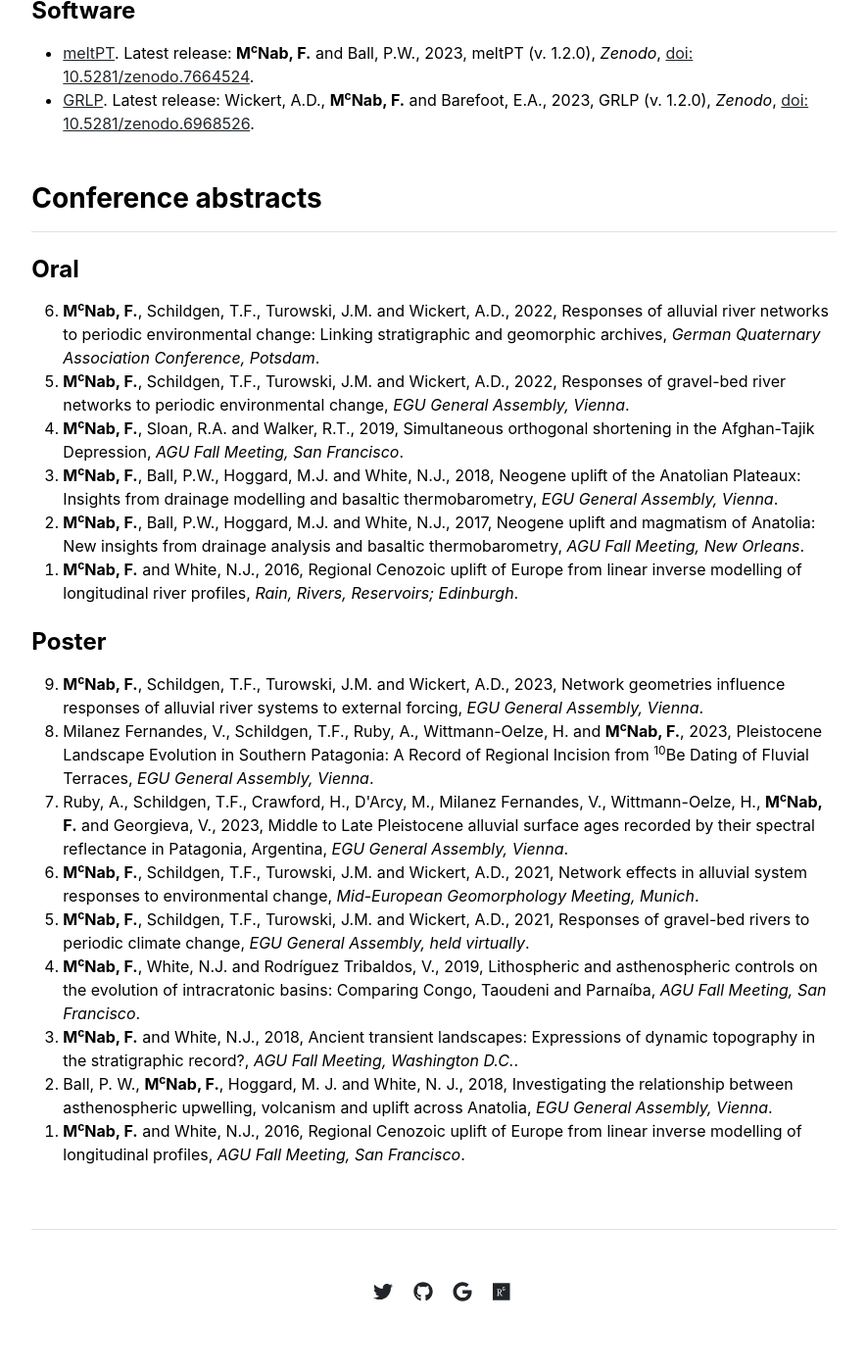
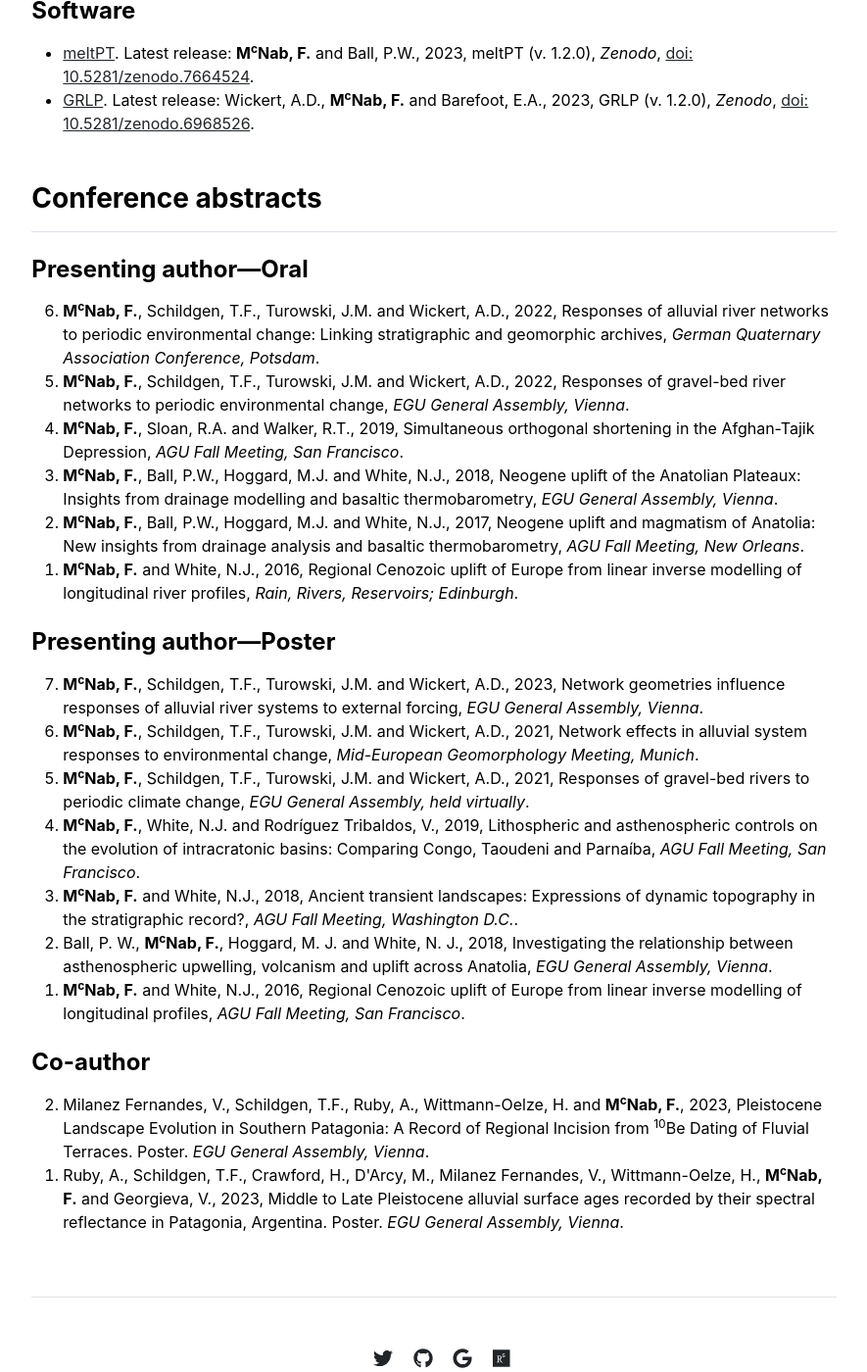
Before and after one commit to fmcnab/fmcnab.github.io, a Jekyll site: the page built from publications.md, in a window 1280 px wide and 1400 px high, scrolled down 820 px. Shown: the whole window at 98% size, without its empty margins (197-1082 px from the left). Built offline with Jekyll 4.4.1, drawn with Linux system fonts in a browser that asks for light colours.

Commit message:
Rearrange conference abstracts.

```diff
--- a/_data/publications.yml
+++ b/_data/publications.yml
@@ -28,11 +28,13 @@ conference_oral:
 
 conference_poster:
 - {names: '<b>M<sup>c</sup>Nab, F.</b>, Schildgen, T.F., Turowski, J.M. and Wickert, A.D.', year: '2023', title: 'Network geometries influence responses of alluvial river systems to external forcing', meeting: 'EGU General Assembly, Vienna', doi: '10.5194/egusphere-egu23-14815', url: 'https://doi.org/10.5194/egusphere-egu23-14815'}
-- {names: 'Milanez Fernandes, V., Schildgen, T.F., Ruby, A., Wittmann-Oelze, H. and <b>M<sup>c</sup>Nab, F.</b>', year: '2023', title: 'Pleistocene Landscape Evolution in Southern Patagonia: A Record of Regional Incision from <sup>10</sup>Be Dating of Fluvial Terraces', meeting: 'EGU General Assembly, Vienna', doi: '10.5194/egusphere-egu23-15938', url: 'https://doi.org/10.5194/egusphere-egu23-15938'}
-- {names: 'Ruby, A., Schildgen, T.F., Crawford, H., D&#39;Arcy, M., Milanez Fernandes, V., Wittmann-Oelze, H., <b>M<sup>c</sup>Nab, F.</b> and Georgieva, V.', year: '2023', title: 'Middle to Late Pleistocene alluvial surface ages recorded by their spectral reflectance in Patagonia, Argentina', meeting: 'EGU General Assembly, Vienna', doi: '10.5194/egusphere-egu23-16214', url: 'https://doi.org/10.5194/egusphere-egu23-16214'}
 - {names: '<b>M<sup>c</sup>Nab, F.</b>, Schildgen, T.F., Turowski, J.M. and Wickert, A.D.', year: '2021', title: 'Network effects in alluvial system responses to environmental change', meeting: 'Mid-European Geomorphology Meeting, Munich'}
 - {names: '<b>M<sup>c</sup>Nab, F.</b>, Schildgen, T.F., Turowski, J.M. and Wickert, A.D.', year: '2021', title: 'Responses of gravel-bed rivers to periodic climate change', meeting: 'EGU General Assembly, held virtually', doi: '10.5194/egusphere-egu21-7904', url: 'https://doi.org/10.5194/egusphere-egu21-7904'}
 - {names: '<b>M<sup>c</sup>Nab, F.</b>, White, N.J. and Rodr&#237;guez Tribaldos, V.', year: '2019', title: 'Lithospheric and asthenospheric controls on the evolution of intracratonic basins: Comparing Congo, Taoudeni and Parna&#237;ba', meeting: 'AGU Fall Meeting, San Francisco'}
 - {names: '<b>M<sup>c</sup>Nab, F.</b> and White, N.J.', year: '2018', title: 'Ancient transient landscapes: Expressions of dynamic topography in the stratigraphic record&#63', meeting: 'AGU Fall Meeting, Washington D.C.'}
 - {names: 'Ball, P. W., <b>M<sup>c</sup>Nab, F.</b>, Hoggard, M. J. and White, N. J.', year: '2018', title: 'Investigating the relationship between asthenospheric upwelling, volcanism and uplift across Anatolia', meeting: 'EGU General Assembly, Vienna'}
 - {names: '<b>M<sup>c</sup>Nab, F.</b> and White, N.J.', year: '2016', title: 'Regional Cenozoic uplift of Europe from linear inverse modelling of longitudinal profiles', meeting: 'AGU Fall Meeting, San Francisco'}
+
+conference_co-author:
+- {names: 'Milanez Fernandes, V., Schildgen, T.F., Ruby, A., Wittmann-Oelze, H. and <b>M<sup>c</sup>Nab, F.</b>', year: '2023', title: 'Pleistocene Landscape Evolution in Southern Patagonia: A Record of Regional Incision from <sup>10</sup>Be Dating of Fluvial Terraces', type: 'Poster', meeting: 'EGU General Assembly, Vienna', doi: '10.5194/egusphere-egu23-15938', url: 'https://doi.org/10.5194/egusphere-egu23-15938'}
+- {names: 'Ruby, A., Schildgen, T.F., Crawford, H., D&#39;Arcy, M., Milanez Fernandes, V., Wittmann-Oelze, H., <b>M<sup>c</sup>Nab, F.</b> and Georgieva, V.', year: '2023', title: 'Middle to Late Pleistocene alluvial surface ages recorded by their spectral reflectance in Patagonia, Argentina', type: 'Poster', meeting: 'EGU General Assembly, Vienna', doi: '10.5194/egusphere-egu23-16214', url: 'https://doi.org/10.5194/egusphere-egu23-16214'}
--- a/_includes/publications.html
+++ b/_includes/publications.html
@@ -25,18 +25,24 @@
       {% endfor %}
       </ul>
       <h3 class="fw-bold border-bottom pb-3 mb-4 mt-5">Conference abstracts</h3>
-      <h4 class="fw-bold pb-2 mb-2 mt-4">Oral</h4>
+      <h4 class="fw-bold pb-2 mb-2 mt-4">Presenting author&#8212;Oral</h4>
       <ol reversed>
       {% for item in site.data.publications.conference_oral %}
         <li>{{ item.names }}, {{ item.year }}, {{ item.title }}, <i>{{ item.meeting }}</i>.</li>
       {% endfor %}
       </ol>
-      <h4 class="fw-bold pb-2 mb-2 mt-4">Poster</h4>
+      <h4 class="fw-bold pb-2 mb-2 mt-4">Presenting author&#8212;Poster</h4>
       <ol reversed>
       {% for item in site.data.publications.conference_poster %}
         <li>{{ item.names }}, {{ item.year }}, {{ item.title }}, <i>{{ item.meeting }}</i>.</li>
       {% endfor %}
       </ol>
+      <h4 class="fw-bold pb-2 mb-2 mt-4">Co-author</h4>
+      <ol reversed>
+      {% for item in site.data.publications.conference_co-author %}
+        <li>{{ item.names }}, {{ item.year }}, {{ item.title }}. {{ item.type }}. <i>{{ item.meeting }}</i>.</li>
+      {% endfor %}
+      </ol>
     {% endif %}
   </div>
 </div>
```
